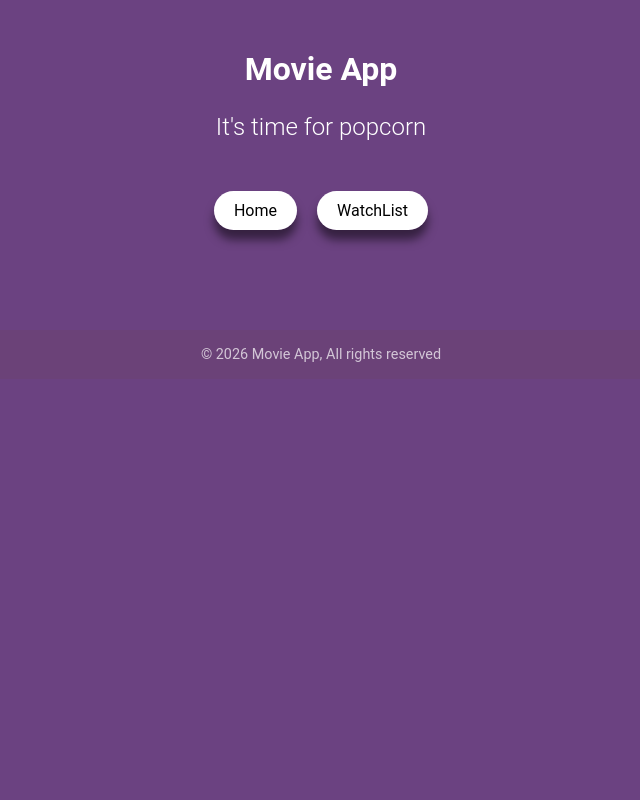
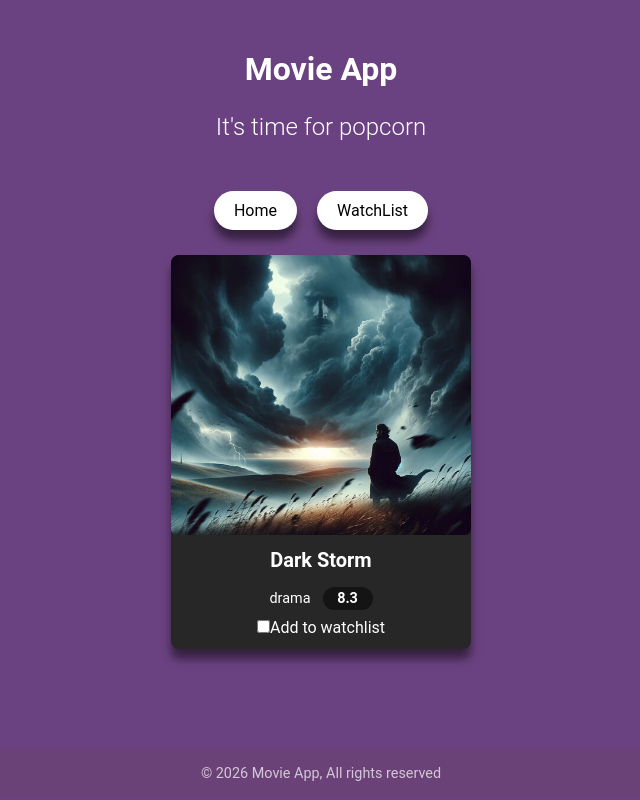
Before and after one commit to lorenarogoz/movie-app, a React (Vite) app: page /movies/1 in a window 1280 px wide. Shown: the whole page, without its empty margins (319-959 px from the left). Built offline with nearby package versions, Linux system fonts and the light colour scheme; no server answers.

Commit message:
Display individual movie through URL

```diff
--- a/src/App.jsx
+++ b/src/App.jsx
@@ -2,7 +2,14 @@ import Footer from './components/Footer';
 import Header from './components/Header';
 import MovieGrid from './components/MovieGrid';
 import Watchlist from './components/Watchlist';
-import {BrowserRouter as Router, Routes, Route, Link} from 'react-router-dom';
+import MovieDetailsPage from './components/MovieDetailsPage';
+import {
+    BrowserRouter as Router,
+    Routes,
+    Route,
+    Link,
+    Navigate,
+} from 'react-router-dom';
 import {useState, useEffect} from 'react';
 
 function App() {
@@ -15,7 +22,7 @@ function App() {
         let isMounted = true;
         setIsLoading(true);
         setError(null);
-        fetch('movies.json')
+        fetch('/movies.json')
             .then((response) => {
                 if (!response.ok) throw new Error(`HTTP ${response.status}`);
                 return response.json();
@@ -72,6 +79,34 @@ function App() {
                             }
                         ></Route>
                         <Route
+                            path='/'
+                            element={<Navigate to='/movies' replace />}
+                        ></Route>
+                        <Route
+                            path='/movies'
+                            element={
+                                <MovieGrid
+                                    movies={movies}
+                                    watchlist={watchlist}
+                                    toggleWatchlist={toggleWatchlist}
+                                    isLoading={isLoading}
+                                    error={error}
+                                />
+                            }
+                        ></Route>
+                        <Route
+                            path='/movies/:id'
+                            element={
+                                <MovieDetailsPage
+                                    movies={movies}
+                                    watchlist={watchlist}
+                                    toggleWatchlist={toggleWatchlist}
+                                    isLoading={isLoading}
+                                    error={error}
+                                />
+                            }
+                        ></Route>
+                        <Route
                             path='/watchlist'
                             element={
                                 <Watchlist
--- a/src/components/MovieCard.jsx
+++ b/src/components/MovieCard.jsx
@@ -5,7 +5,7 @@ export default function MovieCard({
     onClick,
 }) {
     const handlerError = (e) => {
-        e.target.src = 'images/default.jpg';
+        e.target.src = '/images/default.jpg';
     };
     const handleCardClick = (e) => {
         if (e.target.closest('.switch')) return;
@@ -14,7 +14,7 @@ export default function MovieCard({
     return (
         <div key={movie.id} className='movie-card' onClick={handleCardClick}>
             <img
-                src={`images/${movie.image}`}
+                src={`/images/${movie.image}`}
                 alt={movie.title}
                 onError={handlerError}
             />
--- /dev/null
+++ b/src/components/MovieDetailsPage.jsx
@@ -0,0 +1,58 @@
+import {useParams, Link} from 'react-router-dom';
+import MovieCard from './MovieCard';
+
+export default function MovieDetailsPage({
+    movies,
+    watchlist,
+    toggleWatchlist,
+    isLoading,
+    error,
+}) {
+    const {id} = useParams();
+
+    if (isLoading) {
+        return (
+            <div className='state-wrapper'>
+                <div
+                    className='spinner'
+                    aria-label='Loading...'
+                    role='status'
+                />
+            </div>
+        );
+    }
+
+    if (error) {
+        return (
+            <div className='state-wrapper'>
+                <p className='error-text'>{error}</p>
+            </div>
+        );
+    }
+
+    const movieId = Number(id);
+    const movie = (Array.isArray(movies) ? movies : []).find(
+        (m) => m.id === movieId,
+    );
+
+    if (!movie) {
+        return (
+            <div className='movie-error'>
+                <h2>The movie was not found</h2>
+            </div>
+        );
+    }
+
+    const isWatchlisted = watchlist.includes(movie.id);
+
+    return (
+        <section className='movie-details'>
+            <MovieCard
+                movie={movie}
+                isWatchlisted={isWatchlisted}
+                toggleWatchlist={toggleWatchlist}
+                onClick={undefined}
+            />
+        </section>
+    );
+}
--- a/src/components/MovieModal.jsx
+++ b/src/components/MovieModal.jsx
@@ -54,7 +54,7 @@ export default function MovieModal({
                 ✕
             </button>
 
-            <img src={`images/${movie.image}`} alt={movie.title} />
+            <img src={`/images/${movie.image}`} alt={movie.title} />
             <div className='modal-info'>
                 <h3 id='modal-title' className='modal-card-title'>
                     {movie.title}
--- a/src/index.css
+++ b/src/index.css
@@ -310,3 +310,52 @@ nav a:hover {
     font-size: 1.2rem;
     opacity: 0.8;
 }
+
+.movie-details {
+    padding-inline: 30px;
+}
+
+.movie-details .movie-card {
+    display: block;
+    max-width: 300px;
+    margin: 0 auto 20px;
+    text-align: center;
+    transform: none !important;
+}
+
+.movie-details .movie-card img {
+    width: 100%;
+    height: 280px;
+    object-fit: cover;
+    object-position: center;
+    display: block;
+    margin: 0 auto;
+    border-radius: 6px;
+}
+
+.movie-details .movie-card-info {
+    padding: 12px 0;
+    text-align: center;
+}
+
+.movie-details .movie-card-title {
+    font-size: 1.25rem;
+    line-height: 1.3;
+    margin-bottom: 6px;
+}
+
+.movie-details .movie-card-genre,
+.movie-details .movie-card-rating {
+    display: inline-block;
+    margin: 0 6px;
+}
+
+.movie-details .modal-card-description {
+    max-width: 560px;
+    margin: 12px auto 0;
+    text-align: center;
+}
+.movie-error {
+    justify-content: center;
+    display: flex;
+}
```
